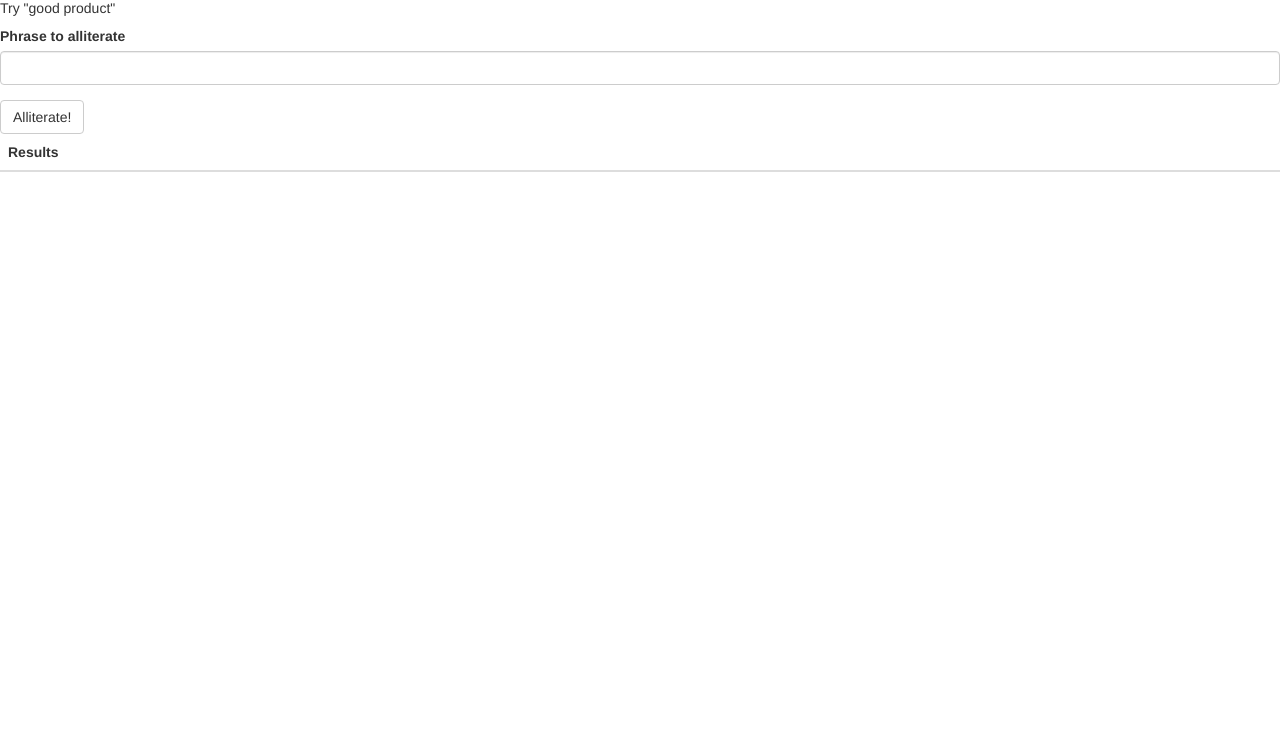
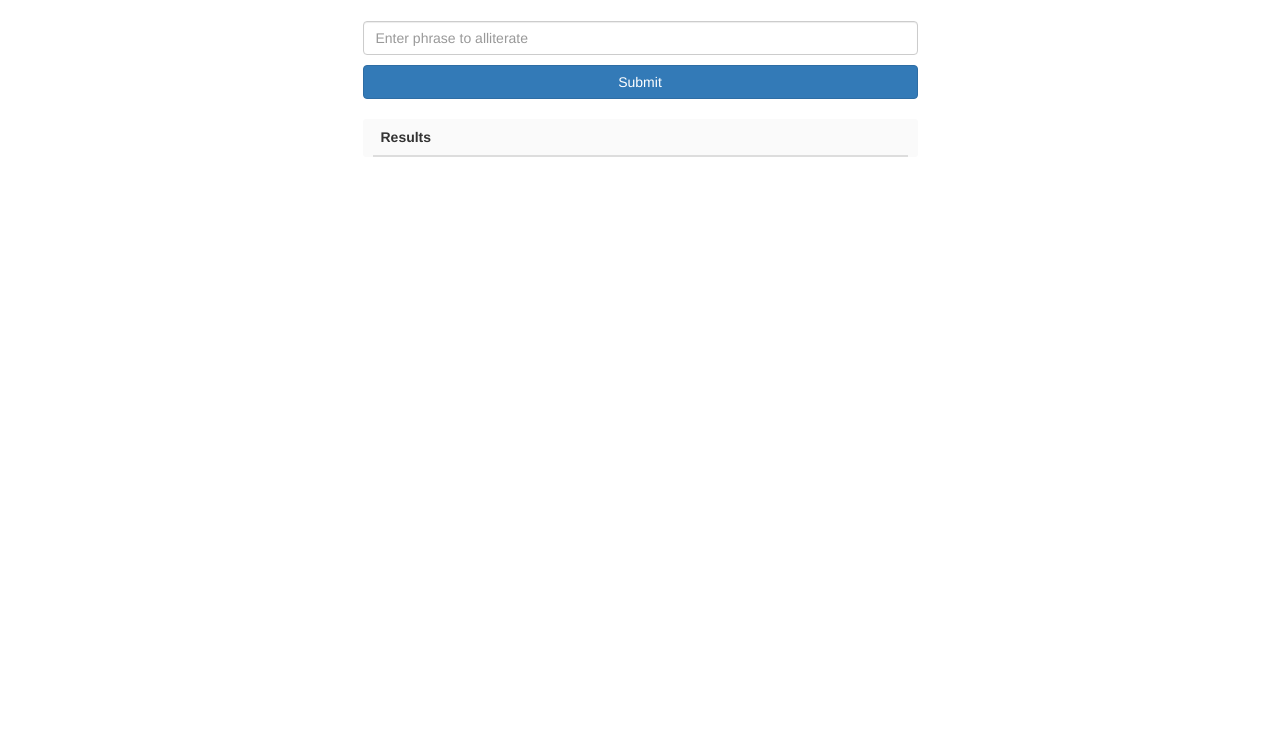
Before and after one commit to samhann/Alliterator, a website: page public/index.html in a window 1280 px wide. Shown: the part 69-800 px from the top of the page. Drawn offline with nearby package versions, Linux system fonts and the light colour scheme.

Commit message:
Simple style fixes

```diff
--- a/index.js
+++ b/index.js
@@ -97,4 +97,4 @@ function synonymMatch(word,startingLetter)
 }
 
 app.use(express.static('public'));
-app.listen(process.env.PORT || 80)
+app.listen(process.env.PORT || 3000)
--- a/public/index.html
+++ b/public/index.html
@@ -8,6 +8,25 @@
    <script src="https://ajax.googleapis.com/ajax/libs/jquery/1.12.4/jquery.min.js"></script>
 	<!-- Latest compiled and minified CSS -->
 	<link rel="stylesheet" href="https://maxcdn.bootstrapcdn.com/bootstrap/3.3.7/css/bootstrap.min.css" integrity="sha384-BVYiiSIFeK1dGmJRAkycuHAHRg32OmUcww7on3RYdg4Va+PmSTsz/K68vbdEjh4u" crossorigin="anonymous">
+
+  <style>
+    .results {
+      background-color: #fafafa;
+      padding-left: 10px;
+      padding-right: 10px;
+      border-radius: 3px;
+    }
+    #result-table {
+      margin-top: 20px;
+      border-radius: 3px;
+    }
+    .form-group {
+      margin-top: 30px;
+    }
+    .btn-primary {
+      margin-top: 10px;
+    }
+  </style>
 
 	<script type="text/javascript">
 
@@ -38,16 +57,20 @@
 	</script>
   </head>
   <body>
+
+    <div class="container">
+      <div class="row">
+        <div class="col-xs-6 col-sm-offset-3">
+
           <h1>Alliterator</h1>
-    <h5> Try "good product" </h5>
+          <form class="all-form" action="#" onsubmit="alliterate()">
             <div class="form-group">
-    <label for="phrase">Phrase to alliterate</label>
-    <input type="text" class="form-control" id="word">
+              <input type="text" class="form-control" id="word" placeholder="Enter phrase to alliterate">
+              <input type="submit" name="name" value="Submit" class="btn btn-primary btn-block">
             </div>
-  <button type="submit" class="btn btn-default" onclick="alliterate()">Alliterate!</button>
+          </form>
 
-
-
+          <div class="results">
             <table id="result-table" class="table">
               <thead>
                 <tr>
@@ -58,6 +81,11 @@
 
               </tbody>
             </table>
+          </div>
+
+        </div>
+      </div>
+    </div>
 
 
   </body>
```
Also changed, not shown: 2 other files. Lines whose indentation alone changed are shown as unchanged.
